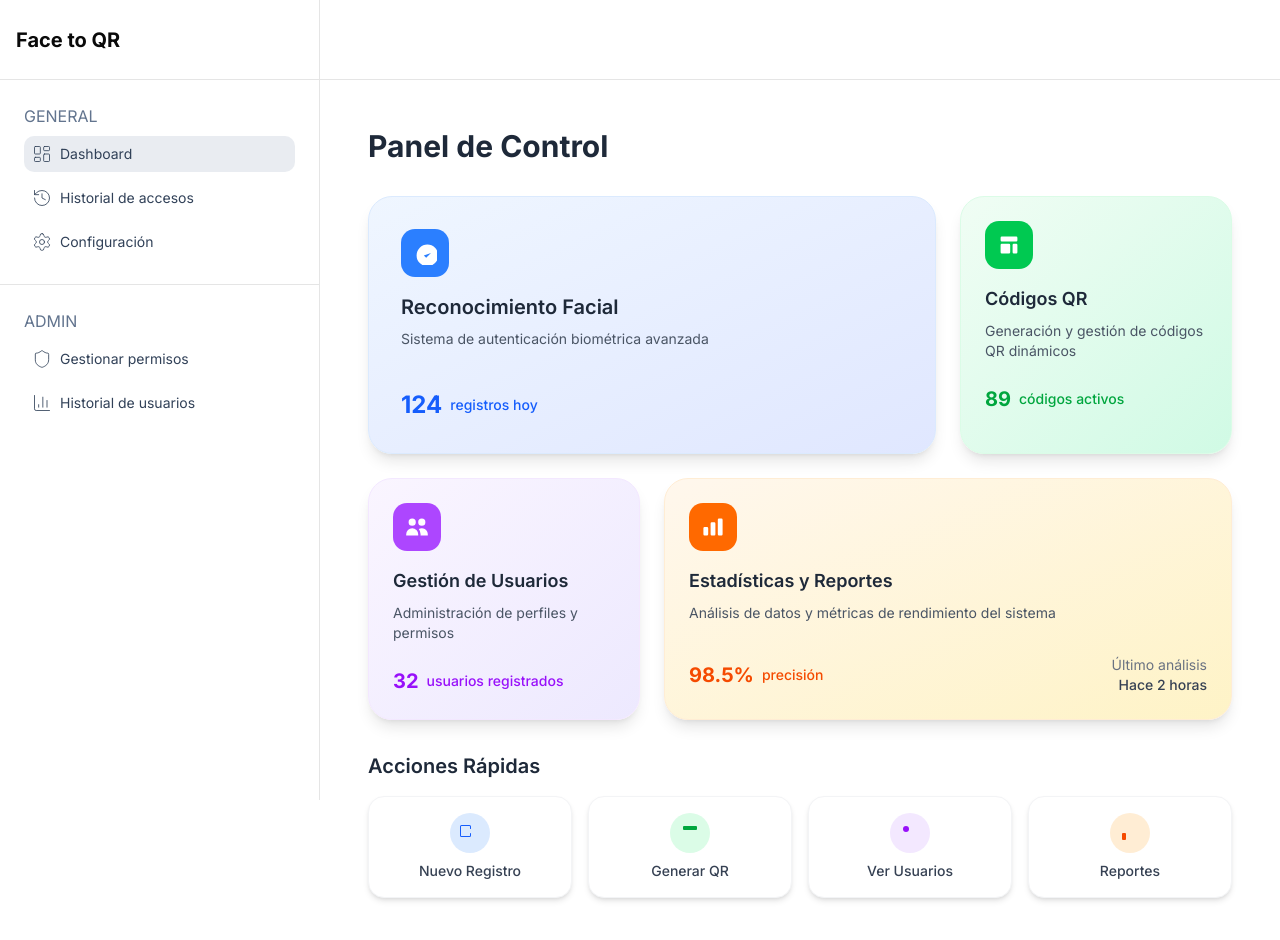
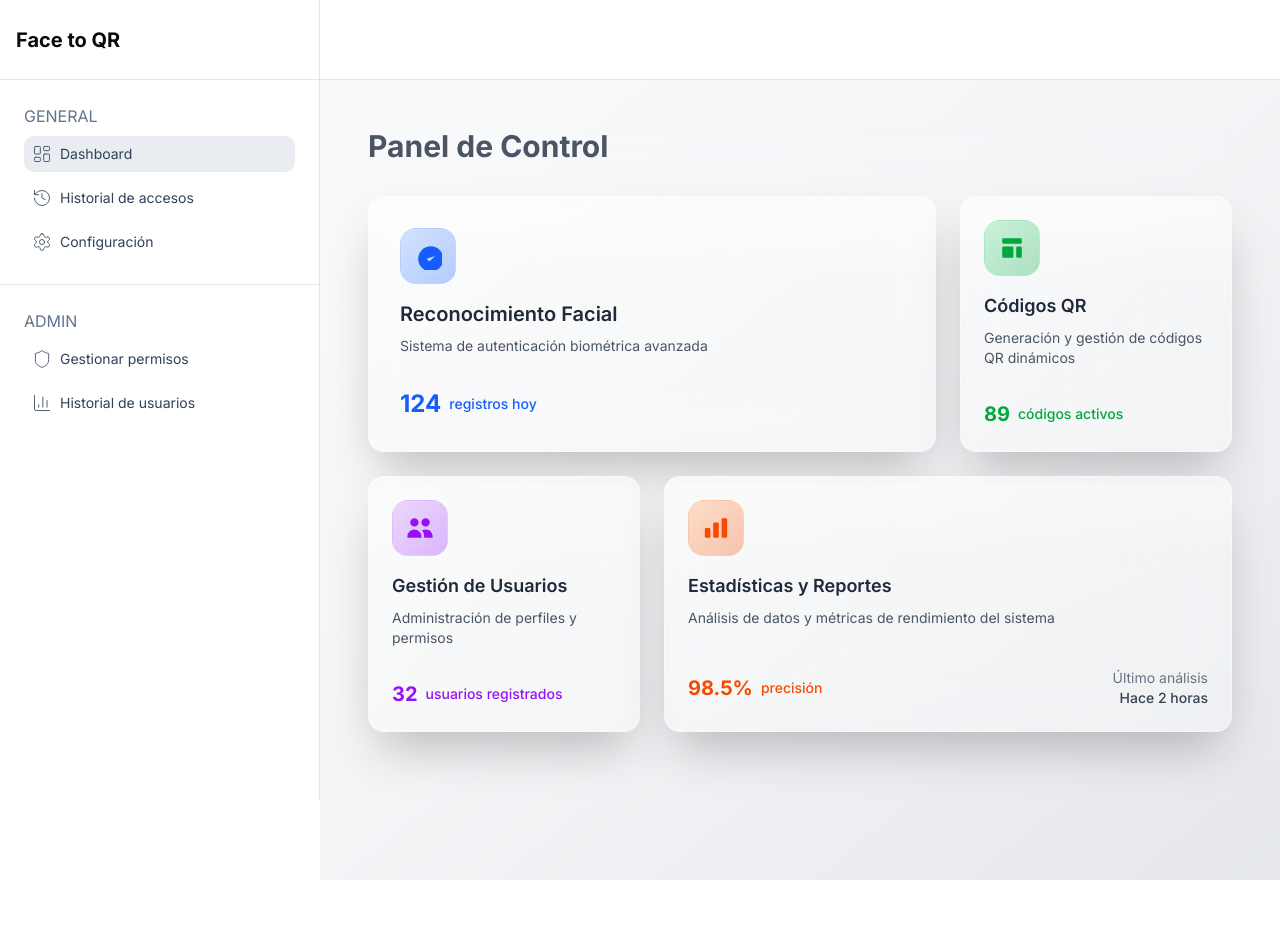
Before and after one commit to Gonzalo-Are/reconocimiento-facial-y-QR-din-mico, a Next.js app: page /dashboard in a window 1280 px wide. Shown: the top 940 px of the page. After the commit the page ends 880 px from the top, so only its background shows below. Built offline with nearby package versions, Linux system fonts and the light colour scheme; no server answers.

Commit message:
Mejorar el diseño del panel de control con efectos de glassmorphism y glossy en las tarjetas

```diff
--- a/src/app/(routes)/(dashboard)/dashboard/page.js
+++ b/src/app/(routes)/(dashboard)/dashboard/page.js
@@ -1,19 +1,30 @@
 export default function Dashboard() {
   return (
     <div className="p-6 space-y-6">
-      <h1 className="text-3xl font-bold text-gray-800 mb-8">
+      <h1 className="text-3xl font-bold text-gray-700/90 mb-8 backdrop-blur-sm">
         Panel de Control
       </h1>
 
       {/* Grid Bento Layout */}
       <div className="grid grid-cols-1 md:grid-cols-2 lg:grid-cols-3 gap-6 max-w-7xl mx-auto">
         {/* Tarjeta Principal - Más grande */}
-        <div className="lg:col-span-2 lg:row-span-1 bg-gradient-to-br from-blue-50 to-indigo-100 rounded-3xl p-8 shadow-lg hover:shadow-xl transition-all duration-300 border border-blue-100">
-          <div className="h-48 flex flex-col justify-between">
+        <div className="lg:col-span-2 lg:row-span-1 relative group">
+          {/* Contenedor con efecto glassmorphism */}
+          <div className="absolute inset-0 bg-white/30 backdrop-blur-xl rounded-2xl border border-white/40 shadow-2xl group-hover:shadow-3xl transition-all duration-500"></div>
+
+          {/* Efecto Glossy - Envuelve toda la tarjeta */}
+          <div className="absolute inset-0 rounded-2xl overflow-hidden">
+            <div className="absolute inset-0 bg-gradient-to-br from-white/30 via-white/10 to-transparent"></div>
+            <div className="absolute top-0 left-0 right-0 h-1/3 bg-gradient-to-b from-white/40 to-transparent"></div>
+            <div className="absolute top-2 left-2 right-2 h-1/4 bg-gradient-to-b from-white/20 to-transparent rounded-xl"></div>
+          </div>
+
+          {/* Contenido de la tarjeta */}
+          <div className="relative z-10 p-8 h-64 flex flex-col justify-between">
             <div>
-              <div className="w-12 h-12 bg-blue-500 rounded-xl flex items-center justify-center mb-4">
+              <div className="w-14 h-14 bg-gradient-to-br from-blue-500/20 to-blue-600/30 backdrop-blur-sm rounded-2xl flex items-center justify-center mb-4 border border-blue-300/20">
                 <svg
-                  className="w-6 h-6 text-white"
+                  className="w-7 h-7 text-blue-600"
                   fill="currentColor"
                   viewBox="0 0 20 20"
                 >
@@ -35,12 +46,23 @@ export default function Dashboard() {
         </div>
 
         {/* Tarjeta Secundaria Superior Derecha */}
-        <div className="bg-gradient-to-br from-green-50 to-emerald-100 rounded-3xl p-6 shadow-lg hover:shadow-xl transition-all duration-300 border border-green-100">
-          <div className="h-48 flex flex-col justify-between">
+        <div className="relative group">
+          {/* Contenedor con efecto glassmorphism */}
+          <div className="absolute inset-0 bg-white/30 backdrop-blur-xl rounded-2xl border border-white/40 shadow-2xl group-hover:shadow-3xl transition-all duration-500"></div>
+
+          {/* Efecto Glossy - Envuelve toda la tarjeta */}
+          <div className="absolute inset-0 rounded-2xl overflow-hidden">
+            <div className="absolute inset-0 bg-gradient-to-br from-white/30 via-white/10 to-transparent"></div>
+            <div className="absolute top-0 left-0 right-0 h-1/3 bg-gradient-to-b from-white/40 to-transparent"></div>
+            <div className="absolute top-2 left-2 right-2 h-1/4 bg-gradient-to-b from-white/20 to-transparent rounded-xl"></div>
+          </div>
+
+          {/* Contenido de la tarjeta */}
+          <div className="relative z-10 p-6 h-64 flex flex-col justify-between">
             <div>
-              <div className="w-12 h-12 bg-green-500 rounded-xl flex items-center justify-center mb-4">
+              <div className="w-14 h-14 bg-gradient-to-br from-green-500/20 to-green-600/30 backdrop-blur-sm rounded-2xl flex items-center justify-center mb-4 border border-green-300/20">
                 <svg
-                  className="w-6 h-6 text-white"
+                  className="w-7 h-7 text-green-600"
                   fill="currentColor"
                   viewBox="0 0 20 20"
                 >
@@ -62,12 +84,23 @@ export default function Dashboard() {
         </div>
 
         {/* Tarjeta Inferior Izquierda */}
-        <div className="bg-gradient-to-br from-purple-50 to-violet-100 rounded-3xl p-6 shadow-lg hover:shadow-xl transition-all duration-300 border border-purple-100">
-          <div className="h-48 flex flex-col justify-between">
+        <div className="relative group">
+          {/* Contenedor con efecto glassmorphism */}
+          <div className="absolute inset-0 bg-white/30 backdrop-blur-xl rounded-2xl border border-white/40 shadow-2xl group-hover:shadow-3xl transition-all duration-500"></div>
+
+          {/* Efecto Glossy - Envuelve toda la tarjeta */}
+          <div className="absolute inset-0 rounded-2xl overflow-hidden">
+            <div className="absolute inset-0 bg-gradient-to-br from-white/30 via-white/10 to-transparent"></div>
+            <div className="absolute top-0 left-0 right-0 h-1/3 bg-gradient-to-b from-white/40 to-transparent"></div>
+            <div className="absolute top-2 left-2 right-2 h-1/4 bg-gradient-to-b from-white/20 to-transparent rounded-xl"></div>
+          </div>
+
+          {/* Contenido de la tarjeta */}
+          <div className="relative z-10 p-6 h-64 flex flex-col justify-between">
             <div>
-              <div className="w-12 h-12 bg-purple-500 rounded-xl flex items-center justify-center mb-4">
+              <div className="w-14 h-14 bg-gradient-to-br from-purple-500/20 to-purple-600/30 backdrop-blur-sm rounded-2xl flex items-center justify-center mb-4 border border-purple-300/20">
                 <svg
-                  className="w-6 h-6 text-white"
+                  className="w-7 h-7 text-purple-600"
                   fill="currentColor"
                   viewBox="0 0 20 20"
                 >
@@ -89,12 +122,23 @@ export default function Dashboard() {
         </div>
 
         {/* Tarjeta Inferior Derecha */}
-        <div className="lg:col-span-2 bg-gradient-to-br from-orange-50 to-amber-100 rounded-3xl p-6 shadow-lg hover:shadow-xl transition-all duration-300 border border-orange-100">
-          <div className="h-48 flex flex-col justify-between">
+        <div className="lg:col-span-2 relative group">
+          {/* Contenedor con efecto glassmorphism */}
+          <div className="absolute inset-0 bg-white/30 backdrop-blur-xl rounded-2xl border border-white/40 shadow-2xl group-hover:shadow-3xl transition-all duration-500"></div>
+
+          {/* Efecto Glossy - Envuelve toda la tarjeta */}
+          <div className="absolute inset-0 rounded-2xl overflow-hidden">
+            <div className="absolute inset-0 bg-gradient-to-br from-white/30 via-white/10 to-transparent"></div>
+            <div className="absolute top-0 left-0 right-0 h-1/3 bg-gradient-to-b from-white/40 to-transparent"></div>
+            <div className="absolute top-2 left-2 right-2 h-1/4 bg-gradient-to-b from-white/20 to-transparent rounded-xl"></div>
+          </div>
+
+          {/* Contenido de la tarjeta */}
+          <div className="relative z-10 p-6 h-64 flex flex-col justify-between">
             <div>
-              <div className="w-12 h-12 bg-orange-500 rounded-xl flex items-center justify-center mb-4">
+              <div className="w-14 h-14 bg-gradient-to-br from-orange-500/20 to-orange-600/30 backdrop-blur-sm rounded-2xl flex items-center justify-center mb-4 border border-orange-300/20">
                 <svg
-                  className="w-6 h-6 text-white"
+                  className="w-7 h-7 text-orange-600"
                   fill="currentColor"
                   viewBox="0 0 20 20"
                 >
@@ -123,72 +167,6 @@ export default function Dashboard() {
           </div>
         </div>
       </div>
-
-      {/* Sección de acciones rápidas */}
-      <div className="mt-8">
-        <h2 className="text-xl font-semibold text-gray-800 mb-4">
-          Acciones Rápidas
-        </h2>
-        <div className="grid grid-cols-2 md:grid-cols-4 gap-4">
-          <button className="bg-white rounded-2xl p-4 shadow-md hover:shadow-lg transition-all duration-300 border border-gray-100 flex flex-col items-center space-y-2">
-            <div className="w-10 h-10 bg-blue-100 rounded-full flex items-center justify-center">
-              <svg
-                className="w-5 h-5 text-blue-600"
-                fill="currentColor"
-                viewBox="0 0 20 20"
-              >
-                <path d="M10 3.5a.5.5 0 00-.5-.5h-8a.5.5 0 00-.5.5v9a.5.5 0 00.5.5h8a.5.5 0 00.5-.5v-2a.5.5 0 011 0v2A1.5 1.5 0 019.5 14h-8A1.5 1.5 0 010 12.5v-9A1.5 1.5 0 011.5 2h8A1.5 1.5 0 0111 3.5v2a.5.5 0 01-1 0v-2z" />
-              </svg>
-            </div>
-            <span className="text-sm font-medium text-gray-700">
-              Nuevo Registro
-            </span>
-          </button>
-
-          <button className="bg-white rounded-2xl p-4 shadow-md hover:shadow-lg transition-all duration-300 border border-gray-100 flex flex-col items-center space-y-2">
-            <div className="w-10 h-10 bg-green-100 rounded-full flex items-center justify-center">
-              <svg
-                className="w-5 h-5 text-green-600"
-                fill="currentColor"
-                viewBox="0 0 20 20"
-              >
-                <path d="M3 4a1 1 0 011-1h12a1 1 0 011 1v2a1 1 0 01-1 1H4a1 1 0 01-1-1V4z" />
-              </svg>
-            </div>
-            <span className="text-sm font-medium text-gray-700">
-              Generar QR
-            </span>
-          </button>
-
-          <button className="bg-white rounded-2xl p-4 shadow-md hover:shadow-lg transition-all duration-300 border border-gray-100 flex flex-col items-center space-y-2">
-            <div className="w-10 h-10 bg-purple-100 rounded-full flex items-center justify-center">
-              <svg
-                className="w-5 h-5 text-purple-600"
-                fill="currentColor"
-                viewBox="0 0 20 20"
-              >
-                <path d="M9 6a3 3 0 11-6 0 3 3 0 016 0z" />
-              </svg>
-            </div>
-            <span className="text-sm font-medium text-gray-700">
-              Ver Usuarios
-            </span>
-          </button>
-
-          <button className="bg-white rounded-2xl p-4 shadow-md hover:shadow-lg transition-all duration-300 border border-gray-100 flex flex-col items-center space-y-2">
-            <div className="w-10 h-10 bg-orange-100 rounded-full flex items-center justify-center">
-              <svg
-                className="w-5 h-5 text-orange-600"
-                fill="currentColor"
-                viewBox="0 0 20 20"
-              >
-                <path d="M2 11a1 1 0 011-1h2a1 1 0 011 1v5a1 1 0 01-1 1H3a1 1 0 01-1-1v-5z" />
-              </svg>
-            </div>
-            <span className="text-sm font-medium text-gray-700">Reportes</span>
-          </button>
-        </div>
-      </div>
     </div>
   );
 }
--- a/src/app/(routes)/(dashboard)/layout.js
+++ b/src/app/(routes)/(dashboard)/layout.js
@@ -9,7 +9,9 @@ export default function DashboardLayout({ children }) {
       </div>
       <div className="w-full h-full xl:ml-80">
         <NavbarDashboard />
-        <div className="p-6 h-max">{children}</div>
+        <div className="p-6 h-max bg-gradient-to-br from-gray-50 via-gray-100 to-gray-200 min-h-screen">
+          {children}
+        </div>
       </div>
     </div>
   );
```
